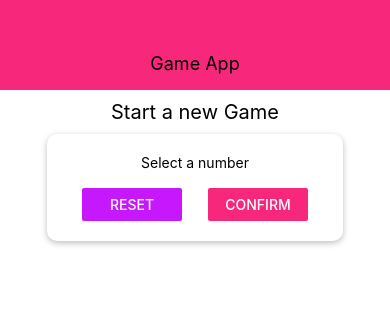
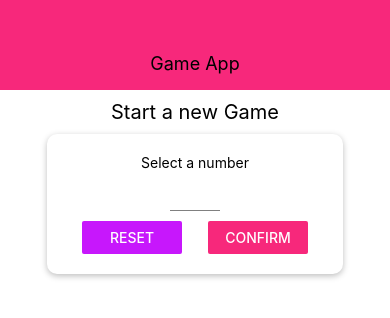
Before and after one commit to richill/rn_game_app, a React Native app: screen / in a window 390 px wide. Shown: the top 318 px of the page. Built offline with nearby package versions, Linux system fonts and the light colour scheme.

Commit message:
Configure and style text-input

```diff
--- /dev/null
+++ b/components/Input.js
@@ -0,0 +1,26 @@
+import React from 'react';
+import { StyleSheet, TextInput } from 'react-native';
+
+const Input = (props) => {
+  return(
+    <TextInput {...props} style={{ ...styles.input, ...props.style}}></TextInput>
+  );
+}
+
+export default Input;
+
+const styles = StyleSheet.create({
+  input: {
+    height: 30,
+    borderBottomColor: 'grey',
+    borderBottomWidth: 1,
+    marginVertical: 10
+  }
+});
+
+// notes:
+// { ...props }: fowarding your props to the component you are using
+// takes all you props & adds them to your component
+
+// {{ ...props.style}}: allows you to have additional styling for
+// TextInput outside of the component
--- a/screens/StartGameScreen.js
+++ b/screens/StartGameScreen.js
@@ -2,6 +2,7 @@
 import { StyleSheet, Text, View, TextInput, Button } from 'react-native';
 import Card from '../components/Card';
 import Colours from '../constants/colours';
+import Input from '../components/Input';
 
 const StartGameScreen = (props) => {
   return(
@@ -10,7 +11,13 @@
 
       <Card style={styles.InputConatiner}>
         <Text>Select a number</Text>
-        <TextInput />
+        <Input
+          style={styles.input}
+          blurOnSubmit autoCapitalize='none'
+          autoCorrect={false}
+          keyboardType="number-pad"
+          maxLength={2}
+        />
         <View style={styles.buttonContainer}>
           <View style={styles.button}>
             <Button title="Reset" onPress={() => {}} color={Colours.accent}/>
@@ -48,6 +55,10 @@
   },
   button: {
     width: 100
+  },
+  input: {
+    width: 50,
+    textAlign: 'center'
   }
 });
 
```
